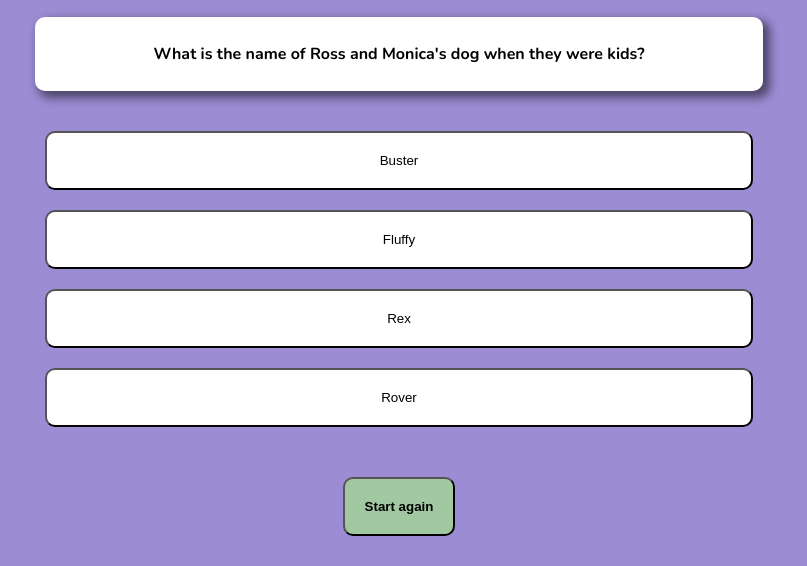
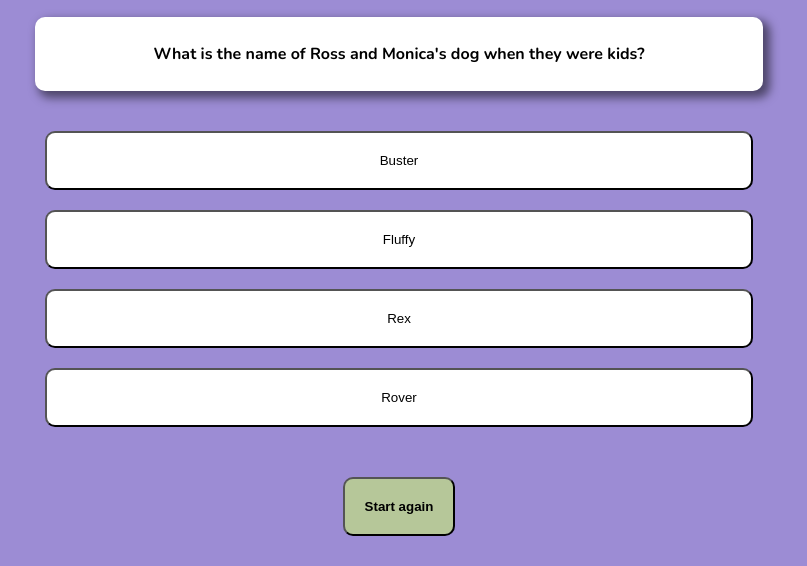
Before and after one commit to katiecampbs/friendsquiz, a plain HTML site: page index.html in a window 1280 px wide. Shown: the part 262-828 px from the top of the page, without its empty margins (241-1048 px from the left). Drawn offline with nearby package versions, Linux system fonts and the light colour scheme.

Commit message:
Colour palette added to surface UX section of readme file, and colour change made to refresh button styling

```diff
--- a/assets/css/style.css
+++ b/assets/css/style.css
@@ -50,7 +50,7 @@ h1, h2, p {
 }
 
 .btn--restart {
-    background:#A2C8A2;
+    background:#b6c799;
     color:black;
     width:fit-content;
     border-radius: 10px;
```
Also changed, not shown: assets/images/friends-colour-scheme.png (added), 1 other file.
